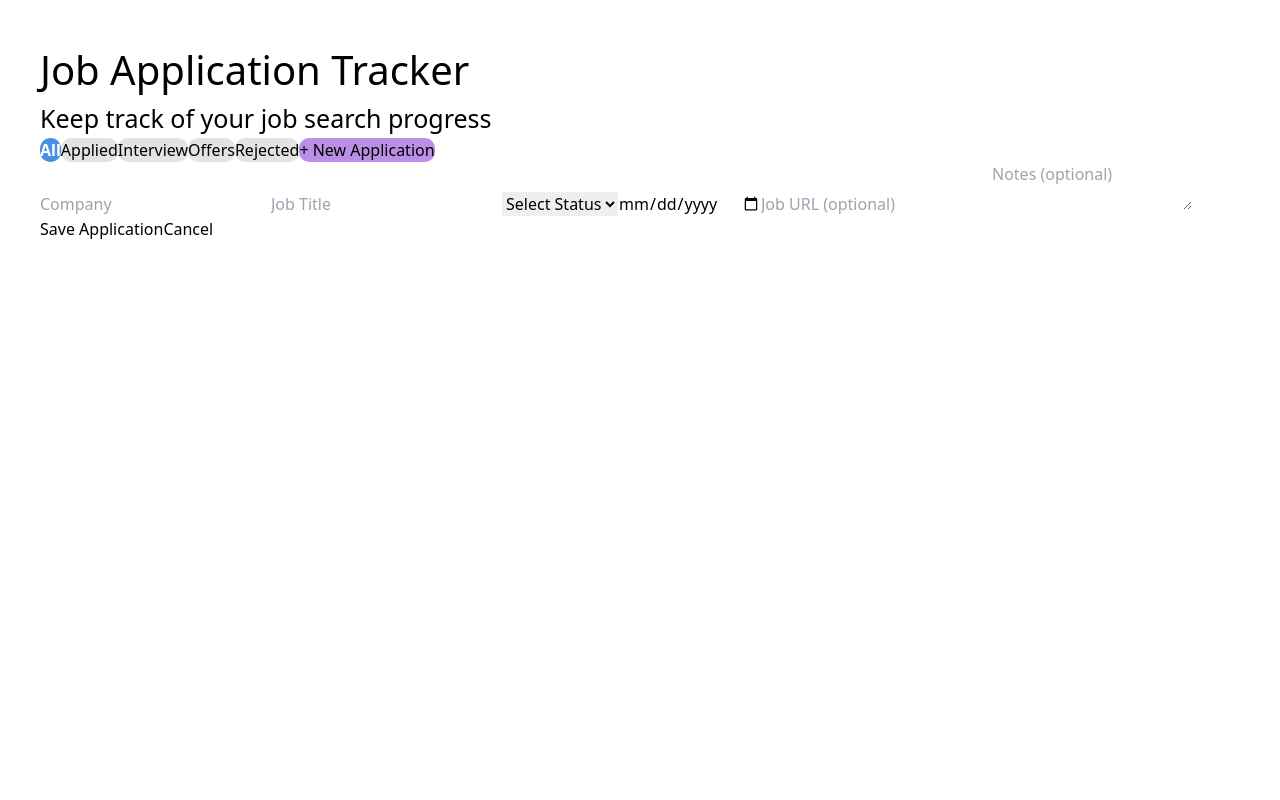
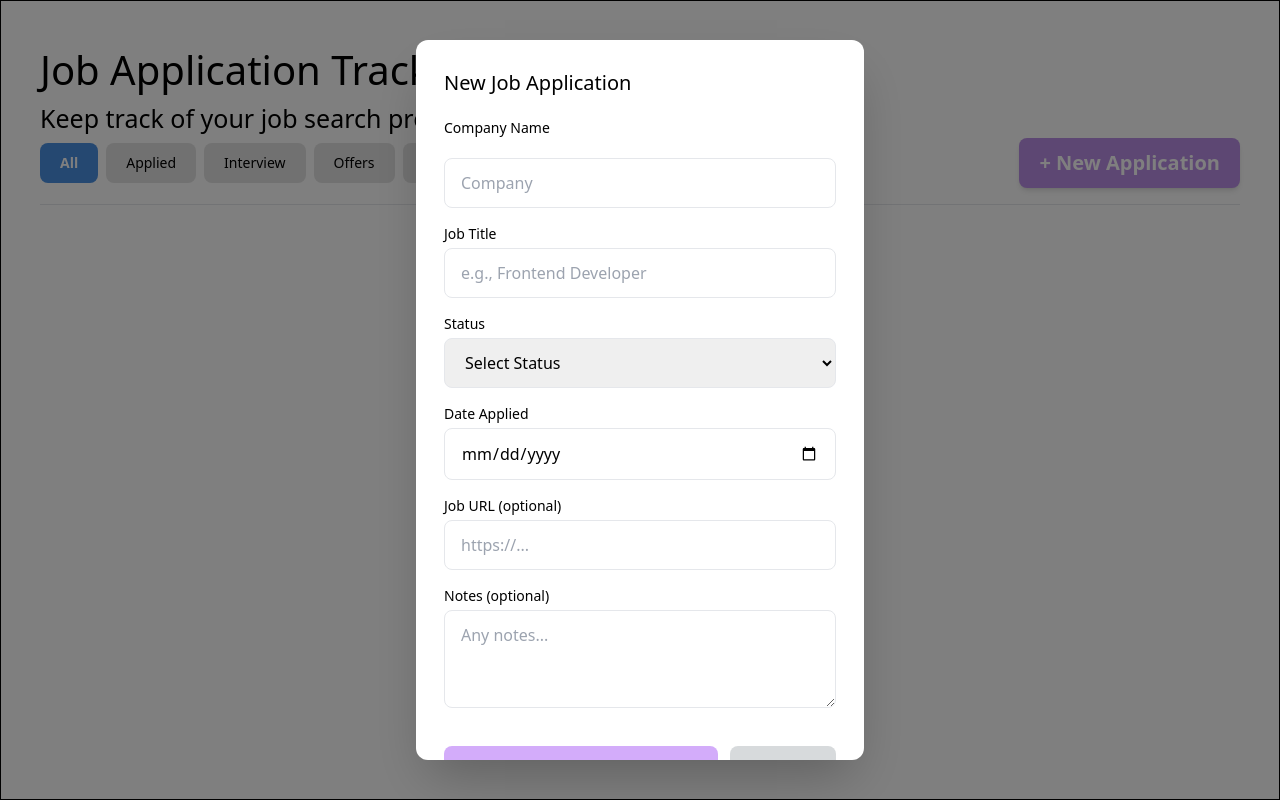
Before and after one commit to sandraamurao/Job-Jar, a React (Vite) app: page / in a window 1280 px wide. Both pictures are taken after a click on the button "+ New Application". Built offline with nearby package versions, Linux system fonts and the light colour scheme.

Commit message:
fixed css styling and added modal for ApplicationForm

```diff
--- a/src/App/App.css
+++ b/src/App/App.css
@@ -9,3 +9,15 @@
 p {
   font-size: 25px;
 }
+
+.modal-bg {
+  @apply fixed inset-0 bg-black bg-opacity-50 z-[999];
+}
+
+.modal-container {
+  @apply fixed inset-0 z-[1000] flex items-center justify-center p-4;
+}
+
+.modal-contents {
+  @apply bg-white rounded-xl shadow-2xl w-full max-w-md max-h-[90vh] overflow-y-auto;
+}
--- a/src/App/App.jsx
+++ b/src/App/App.jsx
@@ -4,12 +4,14 @@ import ApplicationCard from "../ApplicationCard/ApplicationCard.jsx";
 import { useState } from "react";
 import useLocalStorage from "../hooks/useLocalStorage.jsx";
 import "./App.css";
-import { jobApplicationDetails, jobStatus } from "../utils/constants.jsx";
 
 function App() {
 	const [active, setActive] = useState("All");
 	const [showForm, setShowForm] = useState(false);
-	const [applications, setApplications] = useLocalStorage('job-applications', []);
+	const [applications, setApplications] = useLocalStorage(
+		"job-applications",
+		[],
+	);
 
 	function openForm() {
 		setShowForm(true); // opens the form
@@ -43,7 +45,6 @@ function App() {
 
 	const filteredApplications = filterApplications();
 
-	console.log("applications:", applications);
 	return (
 		<div className="app-container">
 			<h1 className="title">Job Application Tracker</h1>
@@ -57,10 +58,25 @@ function App() {
 			/>
 
 			{showForm && ( // checks if showForm == true
-				<ApplicationForm
-					onSave={addApplication}
+				<>
+					{/* Dark background */}
+					<div
+						className="modal-bg"
+						onClick={() => setShowForm(false)}
+					/>
+					{/* White form box (centered) */}
+					<div
+						className="modal-container"
+						style={{ border: "1px black solid" }}
+					>
+						<div className="modal-contents">
+							<ApplicationForm
+								onSave={addApplication}
 								onClose={() => setShowForm(false)}
-				/>
+							/>
+						</div>
+					</div>
+				</>
 			)}
 
 			{!showForm && (
--- /dev/null
+++ b/src/ApplicationForm/ApplicationForm.css
@@ -0,0 +1,32 @@
+.modal-form {
+    @apply p-7;
+}
+
+.form {
+    @apply space-y-4;
+}
+
+h1 {
+    font-size: 20px;
+    font-weight: 500;
+}
+
+label {
+    @apply block text-sm font-medium mb-1;
+}
+
+.input-field {
+    @apply w-full px-4 py-3 border rounded-lg focus:ring-2 focus:ring-blue-500;
+}
+
+.btns-container {
+    @apply flex gap-3 pt-4;
+}
+
+.save-btn {
+    @apply flex-1 bg-[#d3acfa] text-white py-3 rounded-lg font-semibold hover:bg-[#9691d8];
+}
+
+.cancel-btn {
+    @apply bg-[#d7dadc] px-6 py-3 border rounded-lg font-semibold hover:bg-[#d46565];
+}
--- a/src/ApplicationForm/ApplicationForm.jsx
+++ b/src/ApplicationForm/ApplicationForm.jsx
@@ -1,5 +1,7 @@
 import { useState } from "react";
 import { jobStatus } from "../utils/constants";
+import './ApplicationForm.css';
+
 /*
 In React, forms work differently than in regular HTML.
     - Regular HTML: Form manages its own data
@@ -46,9 +48,11 @@ function ApplicationForm({ onSave, onClose }) {
 	}
 
 	return (
-		<div>
-			<form onSubmit={handleSubmit}>
+		<div className="modal-form">
+			<h1> New Job Application </h1>
+			<form onSubmit={handleSubmit} className="form">
 				{/* Company */}
+				<label> <br />Company Name </label>
 				<input
 					type="text"
 					name="company" // important! matches state key
@@ -56,25 +60,33 @@ function ApplicationForm({ onSave, onClose }) {
 					onChange={handleChange}
 					placeholder="Company"
 					required
+					className="input-field"
 				/>
+				<br></br>
 
 				{/* Job Title */}
+				<div>
+					<label >Job Title</label>
 					<input
 						type="text"
 						name="jobTitle"
 						value={formData.jobTitle}
 						onChange={handleChange}
-					placeholder="Job Title"
+						placeholder="e.g., Frontend Developer"
 						required
+						className="input-field"
 					/>
+				</div>
 
 				{/* Status */}
+				<div>
+					<label >Status</label>
 					<select
 						name="status"
 						value={formData.status}
 						onChange={handleChange}
-					placeholder="Job Status"
 						required
+						className="input-field"
 					>
 						<option value="" disabled>
 							Select Status
@@ -85,37 +97,66 @@ function ApplicationForm({ onSave, onClose }) {
 							</option>
 						))}
 					</select>
+				</div>
 
-				{/* Job Title */}
+				{/* Date Applied */}
+				<div>
+					<label >Date Applied</label>
 					<input
 						type="date"
 						name="dateApplied"
 						value={formData.dateApplied}
 						onChange={handleChange}
 						required
+						className="input-field"
 					/>
+				</div>
 
 				{/* Job URL */}
+				<div>
+					<label >
+						Job URL (optional)
+					</label>
 					<input
 						type="url"
 						name="jobUrl"
 						value={formData.jobUrl}
 						onChange={handleChange}
-					placeholder="Job URL (optional)"
+						placeholder="https://..."
+						className="input-field"
 					/>
+				</div>
 
 				{/* Notes */}
+				<div>
+					<label >
+						Notes (optional)
+					</label>
 					<textarea
 						name="notes"
 						value={formData.notes}
 						onChange={handleChange}
-					placeholder="Notes (optional)"
+						placeholder="Any notes..."
+						rows="3"
+						className="input-field resize-none"
 					/>
+				</div>
 
-				<button type="submit">Save Application</button>
-				<button type="button" onClick={onClose}>
+				<div className="btns-container">
+					<button
+						type="submit"
+						className="save-btn"
+					>
+						Save Application
+					</button>
+					<button
+						type="button"
+						onClick={onClose}
+						className="cancel-btn"
+					>
 						Cancel
 					</button>
+				</div>
 			</form>
 		</div>
 	);
--- a/src/FilterBar/FilterBar.css
+++ b/src/FilterBar/FilterBar.css
@@ -1,23 +1,25 @@
 button {
 	border: rgb(229, 229, 229);
 	border-radius: 10px;
-    padding: 10px 20px;
-    margin-right: 20px;
+	padding: 10px 20px !important;
 	font-size: 20px;
-
 }
 
-.filter-buttons {
-
+.btn-container {
+	@apply flex flex-wrap justify-between items-center gap-2 mb-6 pb-4 border-b;
 }
 
 .new-application-btn {
 	background-color: #bb8fe6;
+	@apply px-6 py-2 text-white rounded-lg font-semibold transition-all shadow-md whitespace-nowrap ml-auto;
 }
-
 
 .new-application-btn:hover {
 	background-color: #d3acfa;
+}
+
+.filter-btn {
+	@apply px-4 py-2 rounded-lg font-medium text-sm transition-all;
 }
 
 .btn {
@@ -29,7 +31,7 @@ button {
 }
 
 .btn-active {
-  background-color: #4A90E2;
+	background-color: #4a90e2;
 	font-weight: bold;
 	color: white;
 }
--- a/src/FilterBar/FilterBar.jsx
+++ b/src/FilterBar/FilterBar.jsx
@@ -1,19 +1,25 @@
 import "./FilterBar.css";
 
-function FilterBar({ activateFilterStatus, active, onNewApplication}) {
+function FilterBar({ activateFilterStatus, active, onNewApplication }) {
 	const filters = ["All", "Applied", "Interview", "Offers", "Rejected"];
 
 	return (
-		<div className="filter-buttons">
+		<div className="btn-container">
 			{filters.map((filter) => (
-                <button
-                key={filter} // like a name; just for React internally to track which item is which when the list updates.
-				onClick={() => activateFilterStatus(filter)}
-				className={active === filter ? "btn-active" : "btn"}
-			> {filter} </button>
-            ))}
-
-			<button className="new-application-btn" onClick={onNewApplication}> + New Application </button>
+				<button
+					key={filter} // like a name; just for React internally to track which item is which when the list updates.
+					onClick={() => activateFilterStatus(filter)}
+					className={`filter-btn ${active === filter ? "btn-active" : "btn"}`}
+				>
+					{filter}
+				</button>
+			))}
+			<button
+				className="new-application-btn"
+				onClick={onNewApplication}
+			>
+				+ New Application
+			</button>
 		</div>
 	);
 }
--- a/src/main/main.jsx
+++ b/src/main/main.jsx
@@ -1,6 +1,6 @@
 import { createRoot } from "react-dom/client";
+import '../index.css';
 import App from "../App/App.jsx";
-import '../index.css';
 
 function Main() {
   return <App />;
```
Lines whose indentation alone changed are shown as unchanged.
